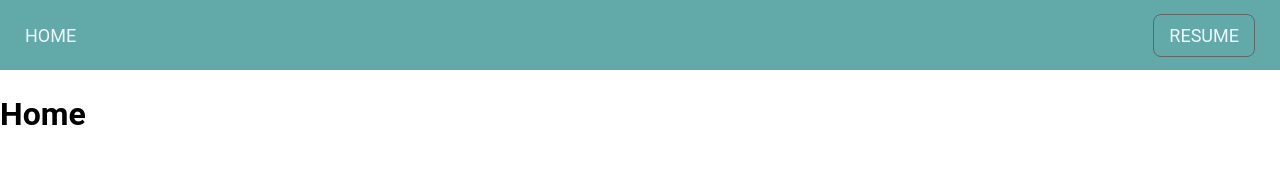
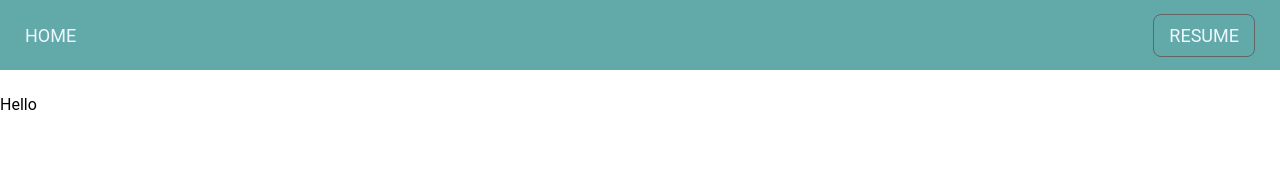
Before and after one commit to SCatella/portfolio, a React (Create React App) app: page /home in a window 1280 px wide. Shown: the top 185 px of the page. Built offline with nearby package versions, Linux system fonts and the light colour scheme.

Commit message:
fixed broken home link, and som css formatting

```diff
--- a/src/routes/home/home.component.jsx
+++ b/src/routes/home/home.component.jsx
@@ -1,7 +1,7 @@
 const Home = () => {
   return (
-    <div>
-      <h1>Home</h1>
+    <div className='home'>
+      <p>Hello</p>
     </div>
   );
 }
--- a/src/routes/navigation/navigation.component.jsx
+++ b/src/routes/navigation/navigation.component.jsx
@@ -8,7 +8,7 @@ const Navigation = () => {
   return (
     <Fragment>
       <div className='navigation-bar'>
-        <Link className='logo-container' to='/'>Home</Link>
+        <Link className='logo-container' to='/home'>Home</Link>
         <div className='nav-links-container'>
           <Link className='nav-link' to='/resume'>Resume</Link>
         </div>
--- a/src/routes/navigation/navigation.styles.scss
+++ b/src/routes/navigation/navigation.styles.scss
@@ -13,25 +13,30 @@
   }
 
   .logo-container {
-    height: 100%;
-    width: 70px;
+    // height: 100%;
+    // width: 70px;
     padding: 25px;
   }
 
   .nav-links-container {
     width: 50%;
     height: 100%;
-    margin-right: 25px;
+    margin-right: 20px;
     display: flex;
     align-items: center;
     justify-content: flex-end;
 
     .nav-link {
+      margin: 5px;
       padding: 10px 15px;
       border: 1px solid rgb(100, 100, 100);
       border-radius: 8px;
 
       cursor: pointer;
+
+      // &:hover {
+      //   background-color: bisque;
+      // }
     }
   }
 }
--- a/src/routes/resume/resume.component.scss
+++ b/src/routes/resume/resume.component.scss
@@ -1,6 +1,7 @@
 .resume {
   display: flex;
   justify-content: center;
+  min-width: 830px;
 }
 
 .page-container {
```
